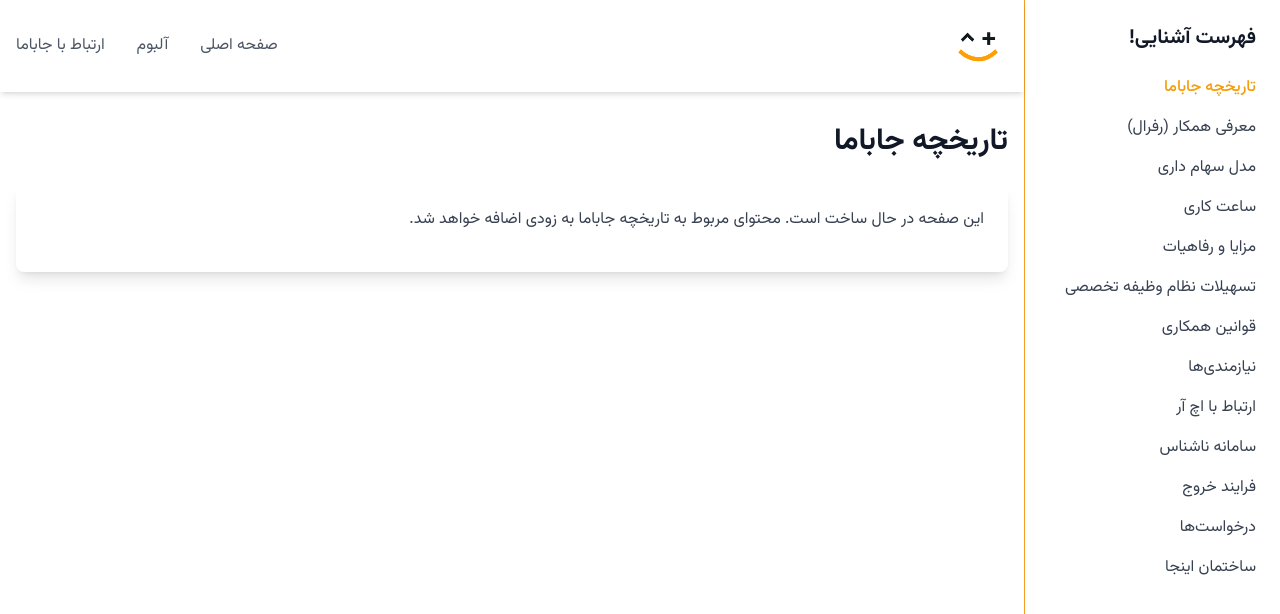
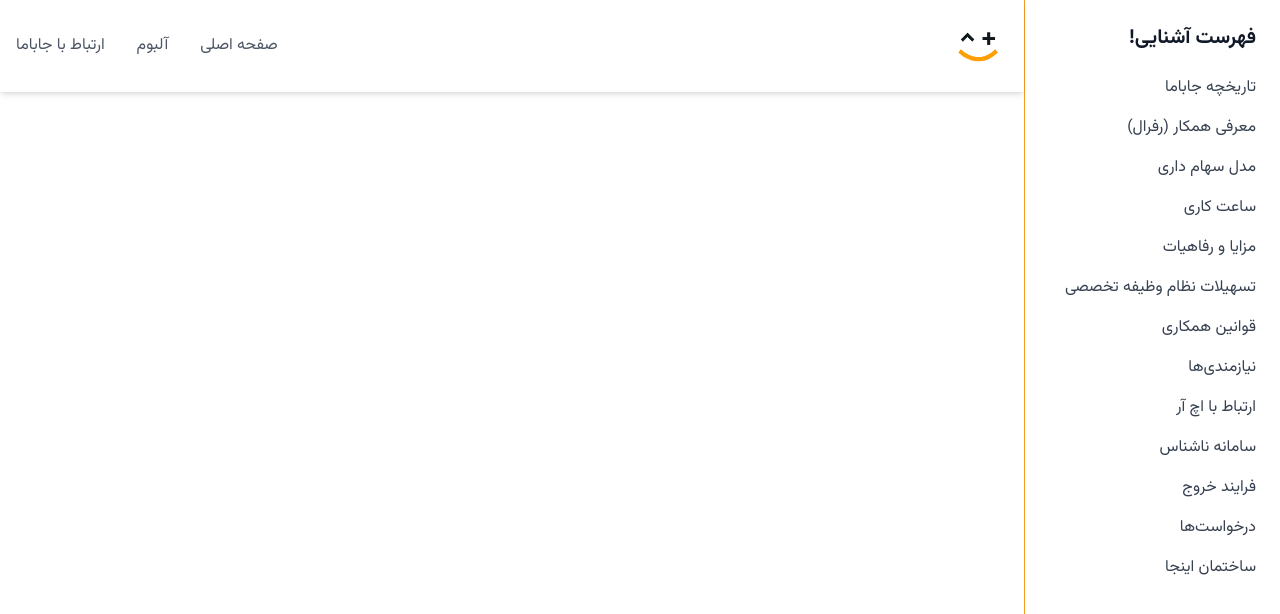
Before and after one commit to espitman/jbm-hr-life, a Nuxt app: page /travel-companions in a window 1280 px wide. Shown: the top 614 px of the page. Built offline with nearby package versions, Linux system fonts and the light colour scheme.

Commit message:
refactor: rename travel-companions page to history

```diff
--- a/components/Sidebar.vue
+++ b/components/Sidebar.vue
@@ -5,8 +5,8 @@
 
       <nav class="space-y-4">
         <NuxtLink
-          to="/travel-companions"
-          :class="{ 'text-amber-500 font-medium': $route.path === '/travel-companions', 'text-gray-700 hover:text-gray-900': $route.path !== '/travel-companions' }"
+          to="/history"
+          :class="{ 'text-amber-500 font-medium': $route.path === '/history', 'text-gray-700 hover:text-gray-900': $route.path !== '/history' }"
           class="block"
         >تاریخچه جاباما</NuxtLink>
         <a href="#" class="block text-gray-700 hover:text-gray-900">معرفی همکار (رفرال)</a>
```
Also changed, not shown: pages/history.vue (renamed from pages/travel-companions.vue).
